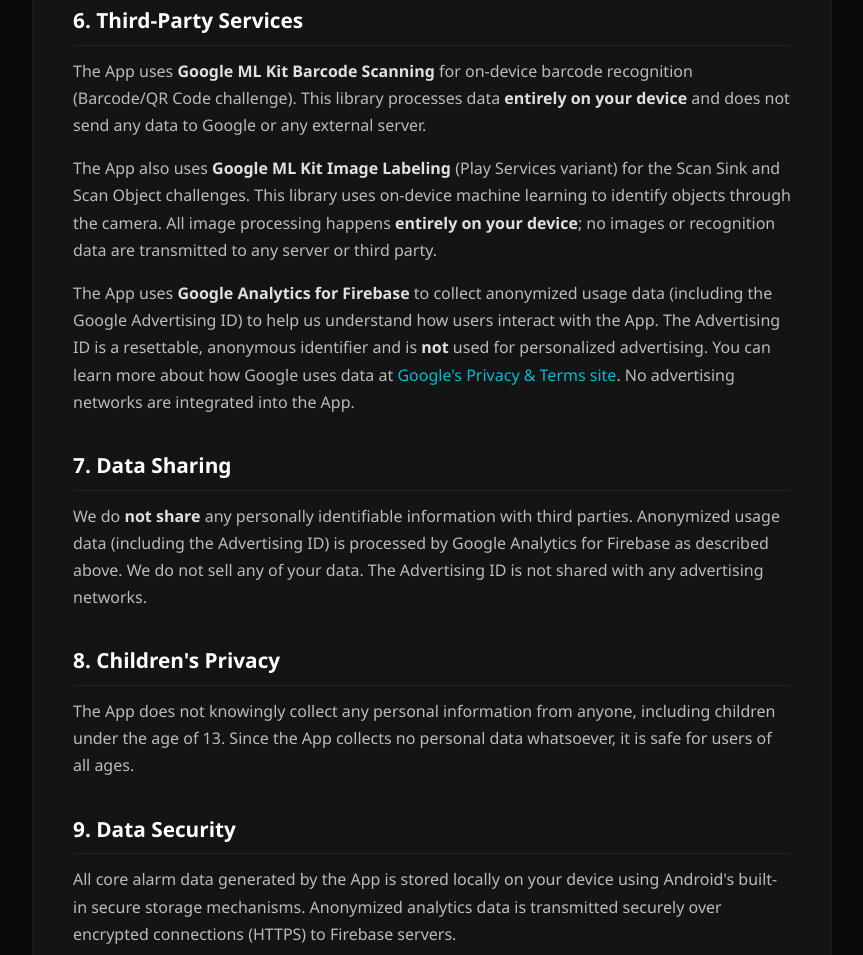
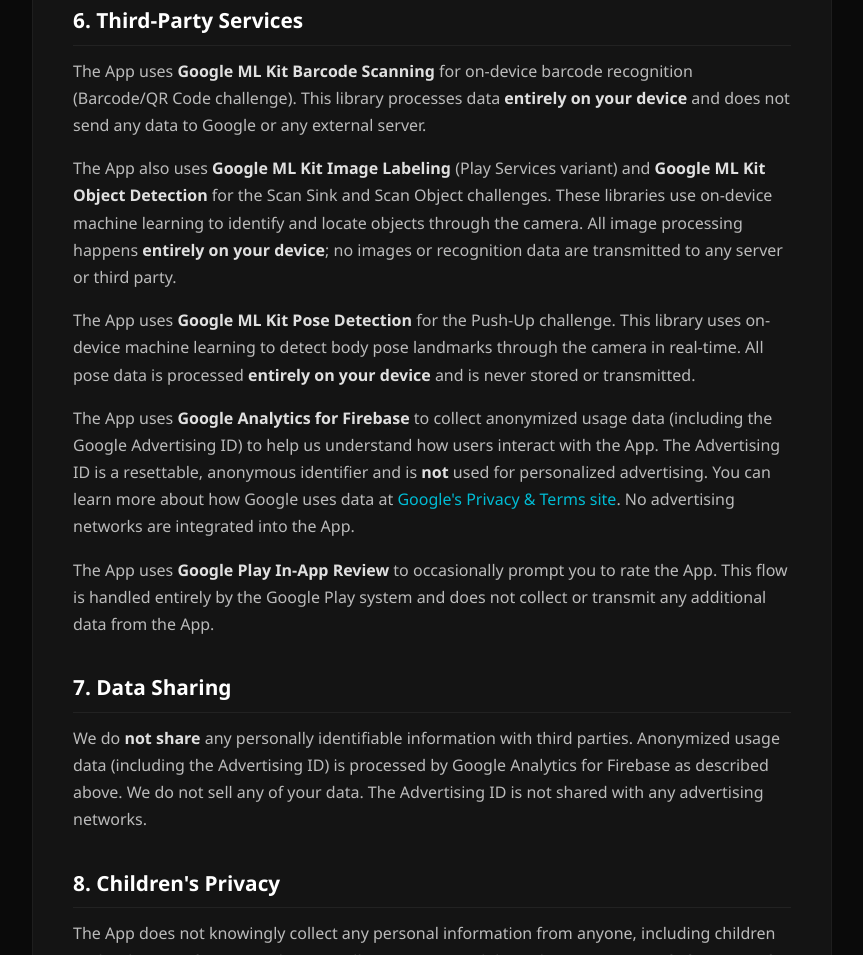
Before and after one commit to rylanuv/loud-alarm-privacy-policy, a plain HTML site: page index.html in a window 1280 px wide. Shown: the part 3481-4436 px from the top of the page, without its empty margins (208-1071 px from the left). Drawn offline with Linux system fonts and the light colour scheme.

Commit message:
Update index.html

```diff
--- a/index.html
+++ b/index.html
@@ -241,10 +241,16 @@
             server.
         </p>
         <p>
-            The App also uses <strong>Google ML Kit Image Labeling</strong> (Play Services variant) for the Scan Sink and Scan Object challenges. This library uses on-device machine learning to identify objects through the camera. All image processing happens <strong>entirely on your device</strong>; no images or recognition data are transmitted to any server or third party.
+            The App also uses <strong>Google ML Kit Image Labeling</strong> (Play Services variant) and <strong>Google ML Kit Object Detection</strong> for the Scan Sink and Scan Object challenges. These libraries use on-device machine learning to identify and locate objects through the camera. All image processing happens <strong>entirely on your device</strong>; no images or recognition data are transmitted to any server or third party.
+        </p>
+        <p>
+            The App uses <strong>Google ML Kit Pose Detection</strong> for the Push-Up challenge. This library uses on-device machine learning to detect body pose landmarks through the camera in real-time. All pose data is processed <strong>entirely on your device</strong> and is never stored or transmitted.
         </p>
         <p>
             The App uses <strong>Google Analytics for Firebase</strong> to collect anonymized usage data (including the Google Advertising ID) to help us understand how users interact with the App. The Advertising ID is a resettable, anonymous identifier and is <strong>not</strong> used for personalized advertising. You can learn more about how Google uses data at <a href="https://policies.google.com/technologies/partner-sites" target="_blank">Google's Privacy &amp; Terms site</a>. No advertising networks are integrated into the App.
+        </p>
+        <p>
+            The App uses <strong>Google Play In-App Review</strong> to occasionally prompt you to rate the App. This flow is handled entirely by the Google Play system and does not collect or transmit any additional data from the App.
         </p>
 
         <h2>7. Data Sharing</h2>
```
